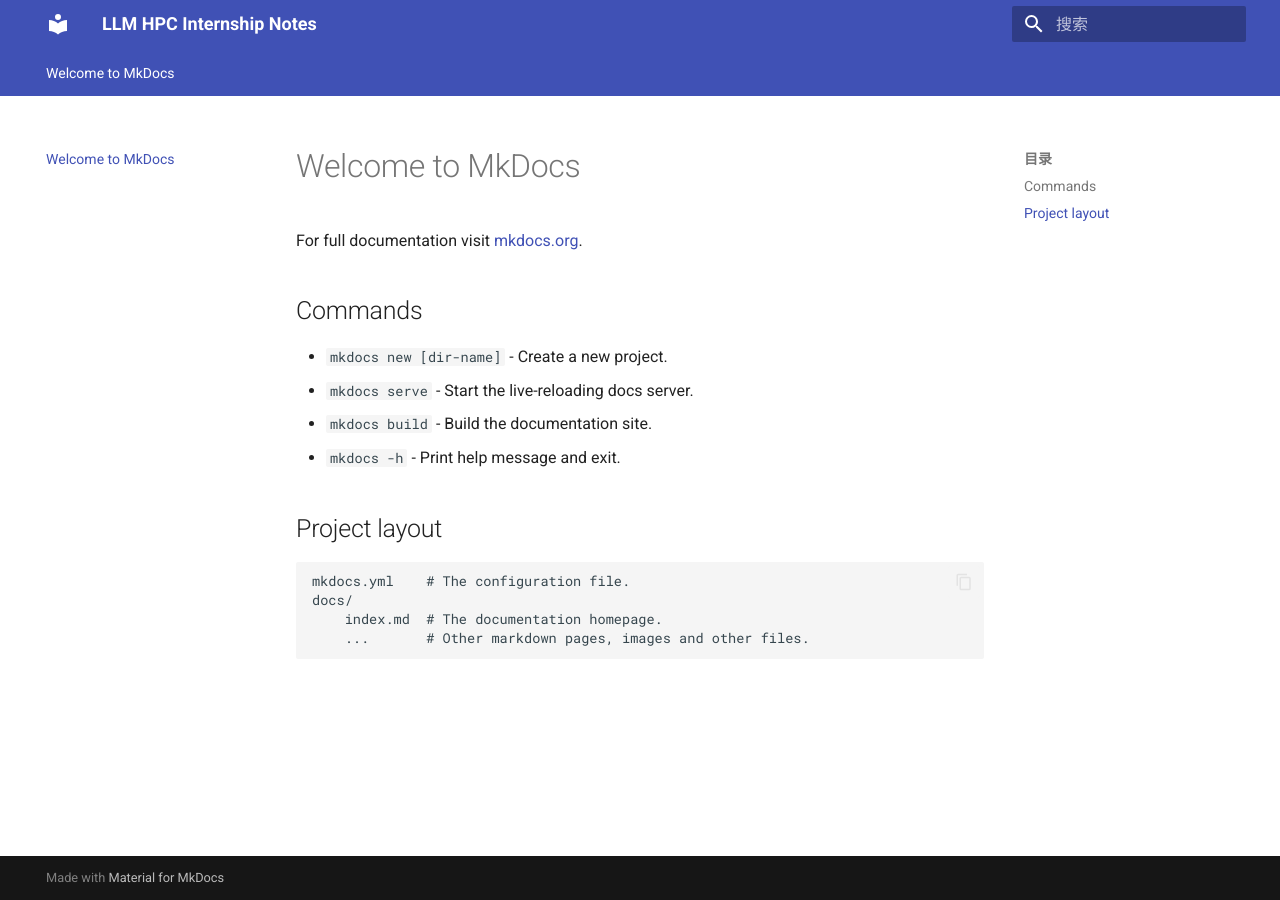
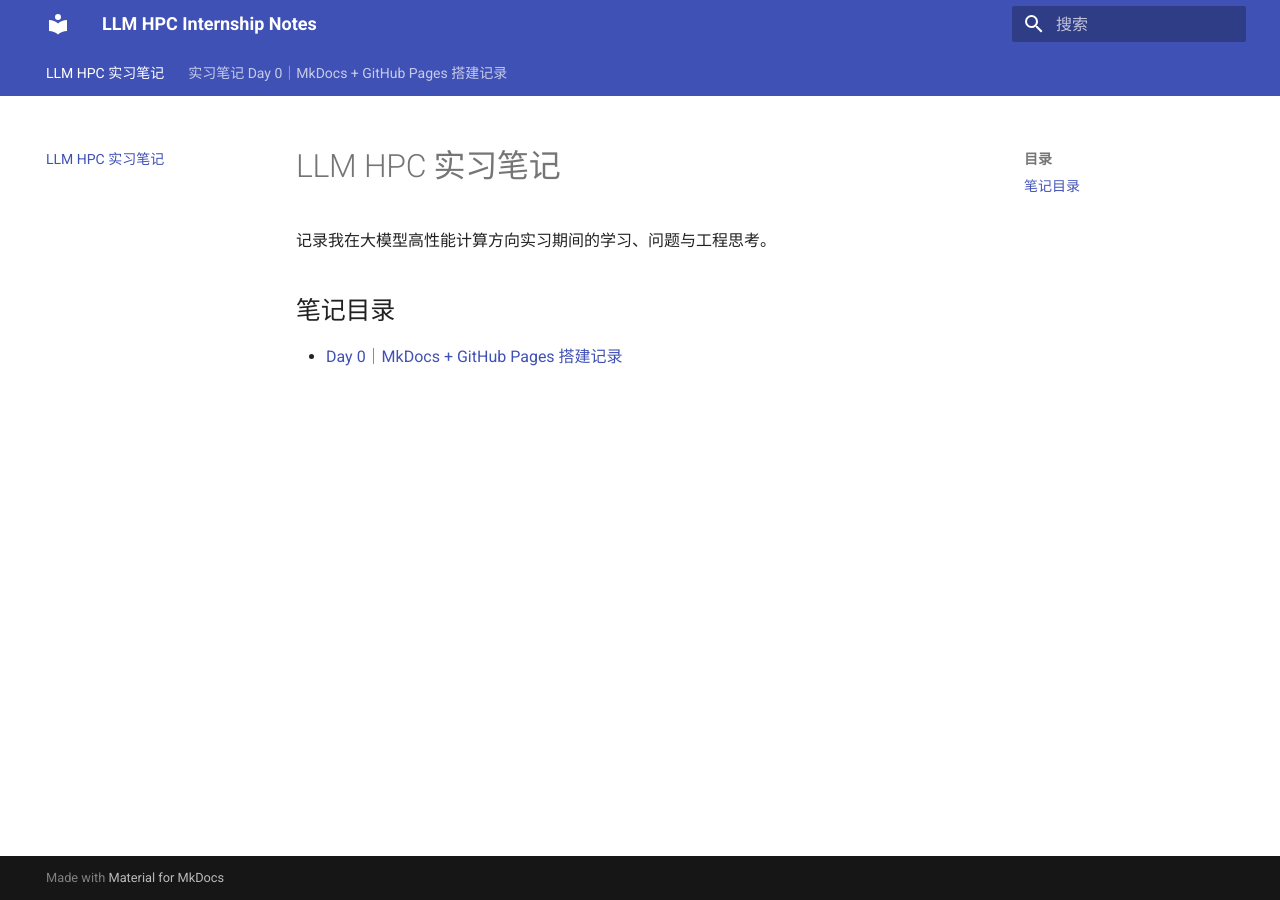
Before and after one commit to xjf-303/LLM-HPC-Internship, an MkDocs documentation site: the page built from docs/index.md, in a window 1280 px wide. Built offline with MkDocs 1.6.1 and Material for MkDocs 9.7.7, drawn with Linux system fonts in a browser that asks for light colours; some of the changed lines change nothing that is shown.

Commit message:
Day 0: MkDocs + GitHub Pages 搭建记录

````diff
--- /dev/null
+++ b/docs/day0.md
@@ -0,0 +1,233 @@
+# 实习笔记 Day 0｜MkDocs + GitHub Pages 搭建记录
+
+> 关键词：MkDocs / GitHub Pages / gh-pages / 工程化部署 / 踩坑记录
+
+在正式开始大模型高性能计算方向的实习之前，我决定先搭建一个**长期维护的个人技术笔记网站**，用于记录实习期间每天的学习内容、问题与思考。
+
+这篇笔记完整记录了：
+
+* 我为什么选择 MkDocs + GitHub Pages
+* 在实际搭建过程中遇到的问题
+* 每个问题背后的工程原因
+* 最终形成的一套**稳定、可复用的发布流程**
+
+这也是本仓库的 **第一篇正式笔记（Day 0）**。
+
+---
+
+## 一、为什么要在实习前搭建一个笔记网站？
+
+我即将入职的大模型「高性能计算方向」实习，工作内容涉及：
+
+* GPU 计算与资源调度
+* NCCL / MPI 等分布式通信
+* 大模型训练框架（DeepSpeed / Megatron-LM）
+
+这些内容具有几个特点：
+
+* 信息密度高
+* 问题高度工程化
+* 很多坑只在**真实实践中出现**
+
+因此我希望：
+
+> 把“每天遇到的问题 + 解决过程”系统性沉淀下来，而不是零散地记在本地。
+
+选择「静态网站 + GitHub Pages」有几个优势：
+
+* 不需要服务器
+* 版本可追溯
+* 内容天然工程化
+
+---
+
+## 二、整体技术方案
+
+最终采用的方案是：
+
+```text
+Markdown（源内容）
+        ↓
+MkDocs（静态站点生成）
+        ↓
+gh-pages 分支（HTML 产物）
+        ↓
+GitHub Pages（对外访问）
+```
+
+核心工具：
+
+* **MkDocs**：将 Markdown 转为静态站点
+* **GitHub Pages**：托管静态网页
+* **gh-pages 分支**：专门存放发布产物
+
+---
+
+## 三、仓库为什么需要两个分支？
+
+这是我在搭建过程中第一个真正「工程化」的问题。
+
+### 1. main 分支：源内容（Source）
+
+```text
+mkdocs.yml
+docs/
+  index.md
+  day0.md
+```
+
+* 人写的 Markdown
+* 可维护、可 review
+* 是唯一的“事实来源（source of truth）”
+
+### 2. gh-pages 分支：发布产物（Artifact）
+
+```text
+index.html
+assets/
+search/
+sitemap.xml
+```
+
+* MkDocs 自动生成
+* 给浏览器 / CDN 用
+* **不手动维护**
+
+> 这和 CUDA 工程里 `.cu` 与 `.cubin` 的关系是完全一致的。
+
+---
+
+## 四、为什么 `site/` 目录不需要 track？
+
+在本地构建时，会生成一个 `site/` 目录：
+
+```text
+site/
+  index.html
+  assets/
+```
+
+但这个目录：
+
+* 每次构建都会变
+* 内容完全由 `docs/` 推导
+* 无法反向维护
+
+因此它的工程地位等同于：
+
+```text
+build/
+dist/
+__pycache__/
+```
+
+**结论：`site/` 不应该加入 git 管理。**
+
+---
+
+## 五、遇到的核心问题与排查过程
+
+### 问题 1：mkdocs gh-deploy 成功，但页面 404
+
+```text
+Your documentation should shortly be available at:
+https://xjf-303.github.io/LLM-HPC-Internship/
+```
+
+但访问后却是：
+
+```
+404 File not found
+```
+
+### 排查思路
+
+1. 确认 `docs/index.md` 存在
+2. 确认 `mkdocs.yml` 配置正确
+3. 切换到 gh-pages 分支查看内容
+
+```bash
+git checkout gh-pages
+ls
+```
+
+发现：
+
+```text
+index.html
+assets/
+```
+
+👉 **说明构建和 push 都是成功的**
+
+---
+
+## 六、真正的原因：GitHub Pages 没指向 gh-pages
+
+GitHub Pages 并不会自动识别 MkDocs。
+
+它只认：
+
+* 哪个分支？
+* 哪个目录？
+* 是否存在 `index.html`
+
+最终正确配置是：
+
+```text
+Settings → Pages
+Source: Deploy from a branch
+Branch: gh-pages
+Folder: / (root)
+```
+
+> 注意：这里的 `/ (root)` 指的是 **gh-pages 分支的根目录**，
+> 而不是 main 分支中的某个文件夹。
+
+---
+
+## 七、最终形成的稳定发布流程
+
+### 日常写作（服务器 / 本地都可以）
+
+```bash
+# 编辑 Markdown
+docs/day0.md
+```
+
+### 构建 + 发布
+
+```bash
+mkdocs gh-deploy
+```
+
+### 页面访问
+
+```
+https://xjf-303.github.io/LLM-HPC-Internship/
+```
+
+---
+
+## 八、这件事带给我的工程认知
+
+这次搭建网站，其实提前帮我踩了一次**真实工程问题**：
+
+* 构建成功 ≠ 服务可用
+* 产物存在 ≠ 路由正确
+* 工具没错 ≠ 配置没错
+
+这和未来在大模型 / HPC 工程中会遇到的：
+
+* NCCL 拓扑配置
+* GPU 资源调度
+* 分布式训练启动
+
+本质是同一类问题。
+
+---
+
+## 九、结语
+
+这是我的第一篇实习前笔记。
+希望在实习结束时，这个仓库能成为一份**完整的工程成长记录**。
--- a/docs/index.md
+++ b/docs/index.md
@@ -1,17 +1,7 @@
-# Welcome to MkDocs
+# LLM HPC 实习笔记
 
-For full documentation visit [mkdocs.org](https://www.mkdocs.org).
+记录我在大模型高性能计算方向实习期间的学习、问题与工程思考。
 
-## Commands
+## 笔记目录
 
-* `mkdocs new [dir-name]` - Create a new project.
-* `mkdocs serve` - Start the live-reloading docs server.
-* `mkdocs build` - Build the documentation site.
-* `mkdocs -h` - Print help message and exit.
-
-## Project layout
-
-    mkdocs.yml    # The configuration file.
-    docs/
-        index.md  # The documentation homepage.
-        ...       # Other markdown pages, images and other files.
+- [Day 0｜MkDocs + GitHub Pages 搭建记录](day0.md)
````
